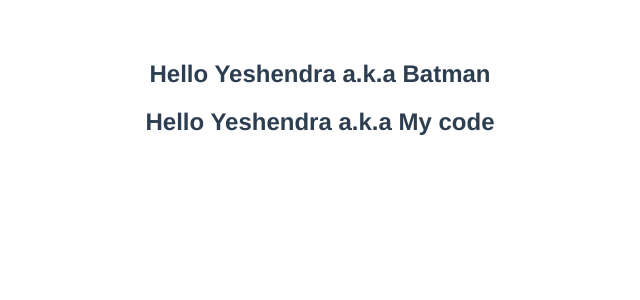
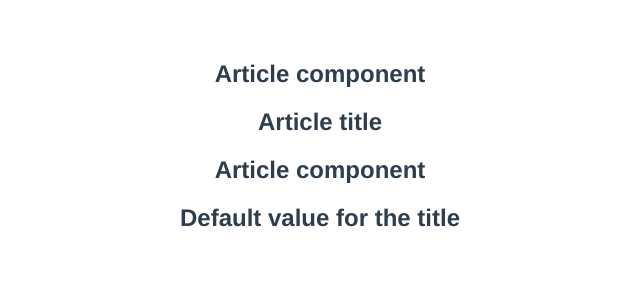
Before and after one commit to 28yashverma/Vue_Js_Basics, a Vue app: page / in a window 1280 px wide. Shown: the top 300 px of the page, without its empty margins (320-960 px from the left). Built offline with nearby package versions, Linux system fonts and the light colour scheme.

Commit message:
Second component

```diff
--- a/src/App.vue
+++ b/src/App.vue
@@ -1,16 +1,24 @@
 <template>
-  <MyGreet name="Yeshendra" heroName="Batman"/>
-  <MyGreet :name="name" :hero-Name="channel"/>
+  <!-- <MyGreet name="Yeshendra" heroName="Batman"/>
+  <MyGreet :name="name" :hero-Name="channel"/> -->
+  <ArticleComponent title="Article title"/>
+  <ArticleComponent/>
+
+  <div>
+    <h2 v-bind="$attrs">{{ title }}</h2>
+  </div>
 </template>
 
 <script>
 
-import MyGreet from './components/Greet.vue';
+//import MyGreet from './components/Greet.vue';
+import ArticleComponent from './components/Article.vue';
 
 export default {
   name: 'App',
   components: {
-    MyGreet,
+    //MyGreet,
+    ArticleComponent
   },
   data() {
     return {
--- /dev/null
+++ b/src/components/Article.vue
@@ -0,0 +1,25 @@
+<template>
+    <h2>
+        Article component
+    </h2>
+    <div>
+    <h2>{{ title }}</h2>
+    </div>
+</template>
+
+<script>
+    export default{
+        name: "ArticleComponent",
+        props: {
+            title: {
+                type: String,
+                required: true,
+                default: 'Default value for the title'
+            }
+        }
+    }
+</script>
+
+<style scoped>
+
+</style>
```
